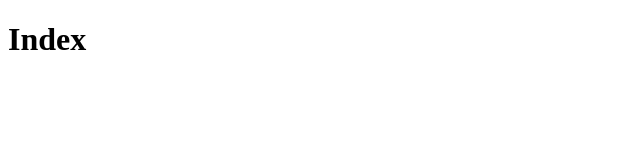
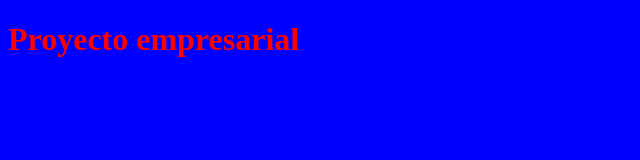
Before and after one commit to HacyViv29/GitCurso, a plain HTML site: page index.html in a window 1280 px wide. Shown: the whole page, without its empty margins (0-640 px from the left). Drawn offline with Linux system fonts and the light colour scheme.

Commit message:
Negrita y color rojo

```diff
--- a/css/estilos.css
+++ b/css/estilos.css
@@ -1,3 +1,5 @@
-.body{
-    background-color: #00F
-};
+body{
+    background-color: #00F;
+    font-weight: bold;
+    color: #F00;
+}
--- a/index.html
+++ b/index.html
@@ -7,6 +7,6 @@
     <link rel="stylesheet" href="/css/estilos.css" >
 </head>
 <body>
-    <h1>Index</h1>
+    <h1>Proyecto empresarial</h1>
 </body>
 </html>
```
